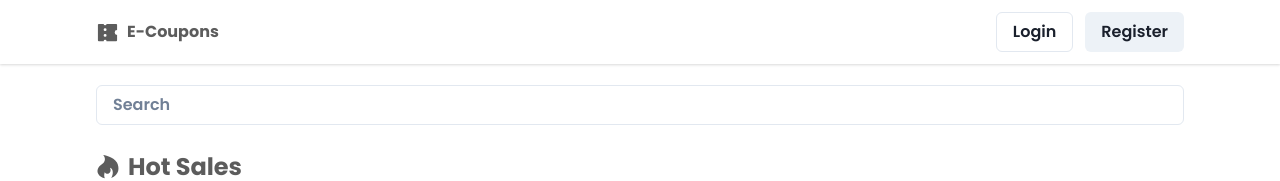
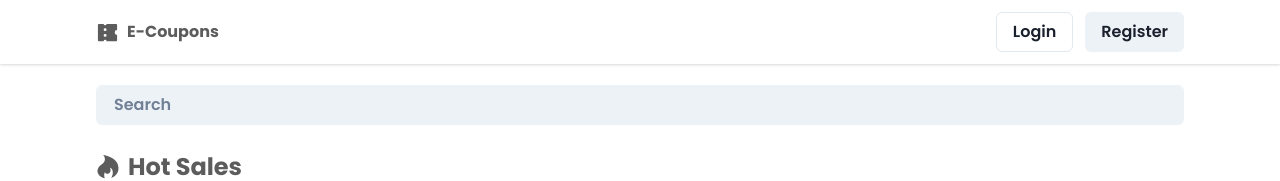
Before and after one commit to mariorocha2308/fullstack-ecommerce-coupon, a React (Vite) app in the folder client/: page / in a window 1280 px wide. Shown: the top 181 px of the page. Built offline with nearby package versions, Linux system fonts and the light colour scheme; no server answers.

Commit message:
add page login and register

```diff
--- a/client/package.json
+++ b/client/package.json
@@ -19,6 +19,7 @@
     "react-icons": "^4.4.0",
     "react-query": "^3.39.2",
     "react-router-dom": "^6.4.1",
+    "react-safe-storage": "^1.0.3",
     "use-local-storage": "^2.3.6"
   },
   "devDependencies": {
--- a/client/src/App.jsx
+++ b/client/src/App.jsx
@@ -1,6 +1,8 @@
 import React from 'react'
 import { Routes, Route } from 'react-router-dom'
 
+import Login from './pages/Login'
+import Register from './pages/Register'
 import Navbar from './components/Navbar'
 import Home from './pages/Home'
 
@@ -9,6 +11,9 @@ function App() {
   return (
     <Routes>
       <Route path="/" element={<Navbar/>}>
+        <Route path='/auth/login' element={<Login/>}/>
+        <Route path='/auth/register' element={<Register/>}/>
+
         <Route index element={<Home/>}/>
       </Route>
     </Routes>
--- a/client/src/components/SearchBar.jsx
+++ b/client/src/components/SearchBar.jsx
@@ -23,7 +23,7 @@ const SearchBar = props => {
 
   return (
     <Box py='2'>
-      <Input placeholder='Search' fontWeight='semibold' value={input} onChange={onHandleInput}/>
+      <Input placeholder='Search' fontWeight='semibold' value={input} onChange={onHandleInput} variant='filled'/>
     </Box>
   );
 }
--- /dev/null
+++ b/client/src/pages/Login.jsx
@@ -0,0 +1,9 @@
+import React from 'react';
+
+const Login = () => {
+  return (
+    <div></div>
+  );
+}
+
+export default Login;
--- /dev/null
+++ b/client/src/pages/Register.jsx
@@ -0,0 +1,9 @@
+import React from 'react';
+
+const Register = () => {
+  return (
+    <div></div>
+  );
+}
+
+export default Register;
```
Also changed, not shown: client/src/assets/cool-background.jpeg (added).
